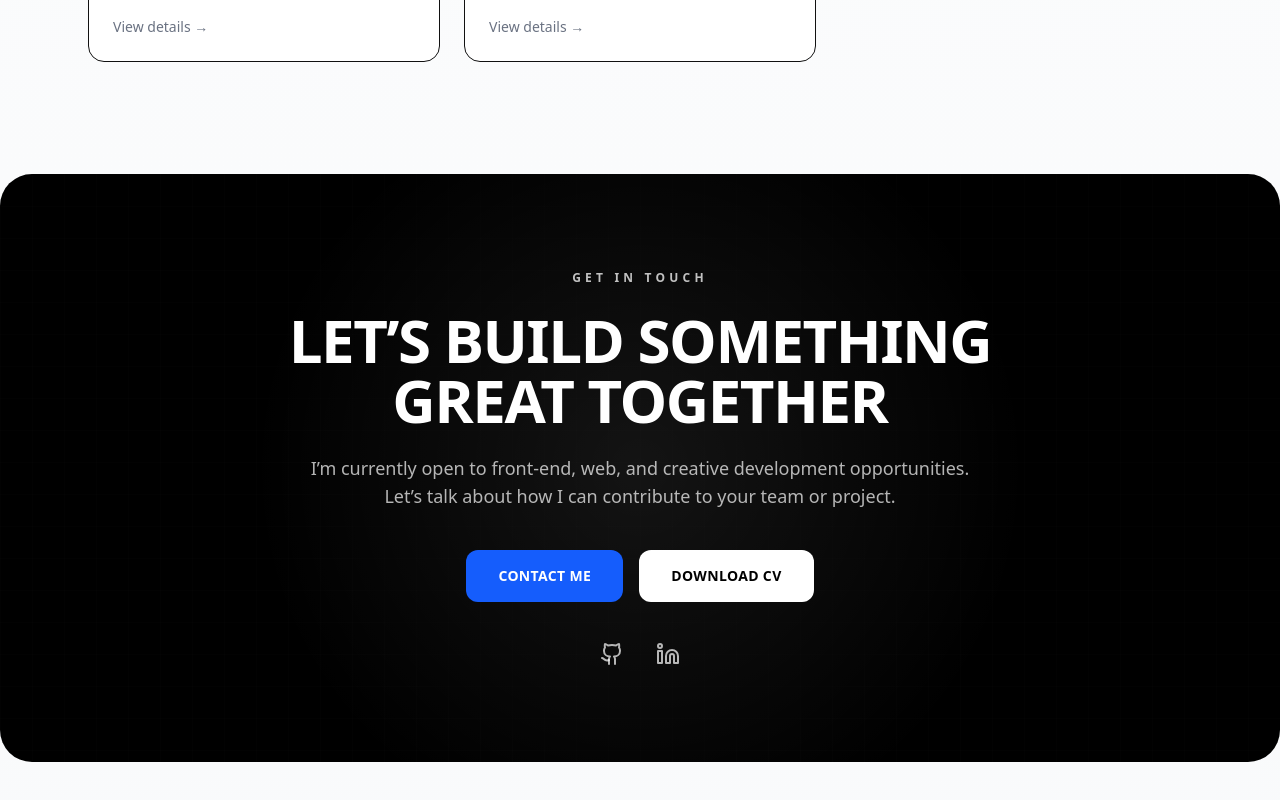
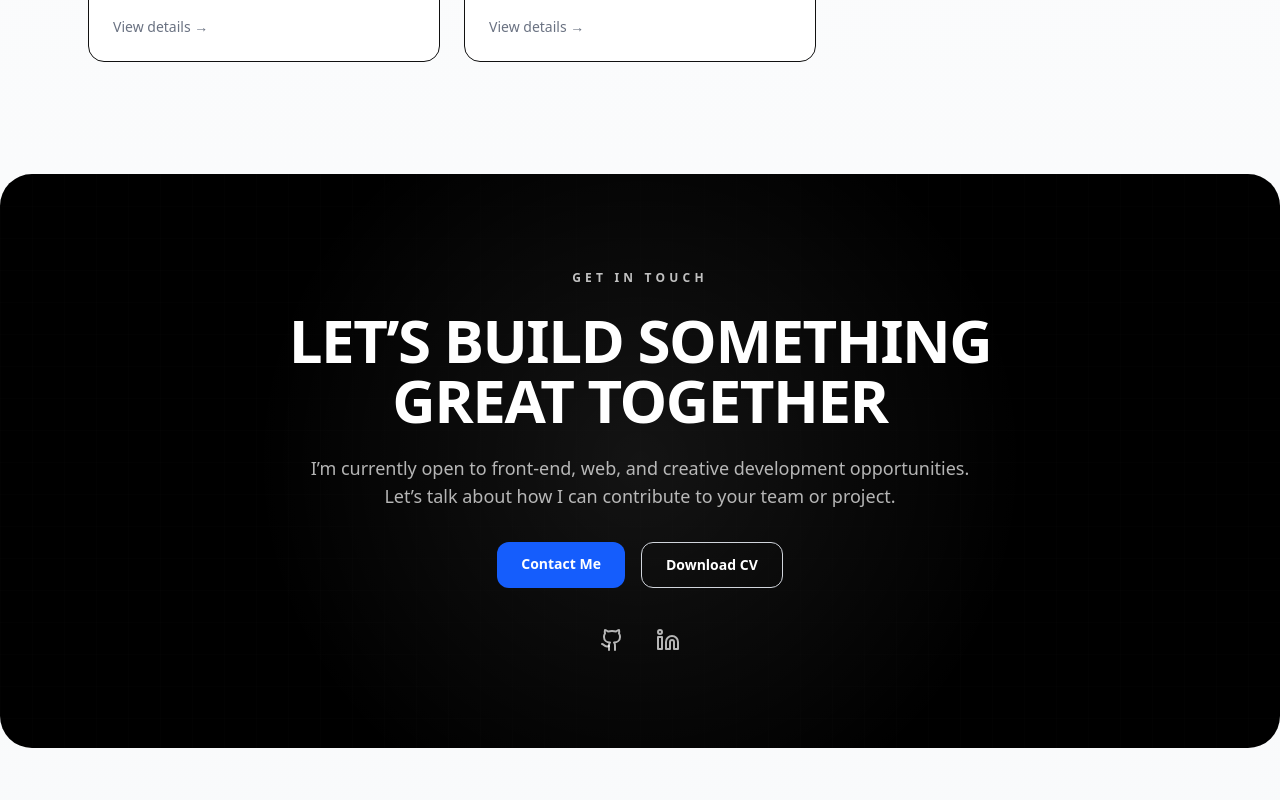
Before and after one commit to fgzz12138/deshengkong-site, a Next.js app: page / in a window 1280 px wide. Shown: the part 2899-3699 px from the top of the page. Built offline with nearby package versions, Linux system fonts and the light colour scheme.

Commit message:
Email and CV btns Fixed

```diff
--- a/app/about/page.tsx
+++ b/app/about/page.tsx
@@ -100,17 +100,20 @@ export default function About() {
               </p>
 
               <div className="mt-10 flex flex-wrap justify-center gap-4">
+                {/* Contact */}
                 <a
-                  href="desheng.kong408@gmail.com"
-                  className="rounded-xl bg-blue-600 px-8 py-4 text-sm font-semibold uppercase tracking-wide text-white transition hover:-translate-y-0.5 hover:bg-blue-500"
+                  href="mailto:desheng.kong408@gmail.com?subject=Portfolio%20Enquiry"
+                  className="rounded-xl bg-blue-600 px-6 py-3 text-sm font-semibold text-white transition hover:-translate-y-0.5 hover:bg-blue-500"
                 >
                   Contact Me
                 </a>
 
+                {/* Preview CV */}
                 <a
                   href="https://www.canva.com/design/DAF64MusKZ8/oEofvk4M5rg5i2jC4OtKEQ/view?utm_content=DAF64MusKZ8&utm_campaign=designshare&utm_medium=link2&utm_source=uniquelinks&utlId=h491bd4eea6"
-                  download
-                  className="rounded-xl bg-white px-8 py-4 text-sm font-semibold uppercase tracking-wide text-black transition hover:-translate-y-0.5 hover:opacity-90"
+                  target="_blank"
+                  rel="noopener noreferrer"
+                  className="rounded-xl border border-white/40 px-6 py-3 text-sm font-semibold text-white transition hover:-translate-y-0.5 hover:bg-white hover:text-black"
                 >
                   Preview CV
                 </a>
--- a/app/page.tsx
+++ b/app/page.tsx
@@ -179,18 +179,20 @@ export default function Home() {
               or project.
             </p>
 
-            <div className="mt-10 flex flex-wrap justify-center gap-4">
+            <div className="mt-8 flex flex-wrap justify-center gap-4">
+              {/* Primary */}
               <a
-                href="desheng.kong408@gmail.com"
-                className="rounded-xl bg-blue-600 px-8 py-4 text-sm font-semibold uppercase tracking-wide text-white transition hover:-translate-y-0.5 hover:bg-blue-500"
+                href="mailto:desheng.kong408@gmail.com?subject=Portfolio%20Enquiry"
+                className="rounded-xl bg-blue-600 px-6 py-3 text-sm font-semibold text-white transition hover:-translate-y-0.5 hover:opacity-90"
               >
                 Contact Me
               </a>
 
+              {/* Secondary */}
               <a
                 href="/Desheng_Kong_CV.pdf"
                 download
-                className="rounded-xl bg-white px-8 py-4 text-sm font-semibold uppercase tracking-wide text-black transition hover:-translate-y-0.5 hover:opacity-90"
+                className="rounded-xl border border-gray-300 px-6 py-3 text-sm font-semibold text-white transition hover:-translate-y-0.5 hover:bg-white hover:text-black"
               >
                 Download CV
               </a>
```
